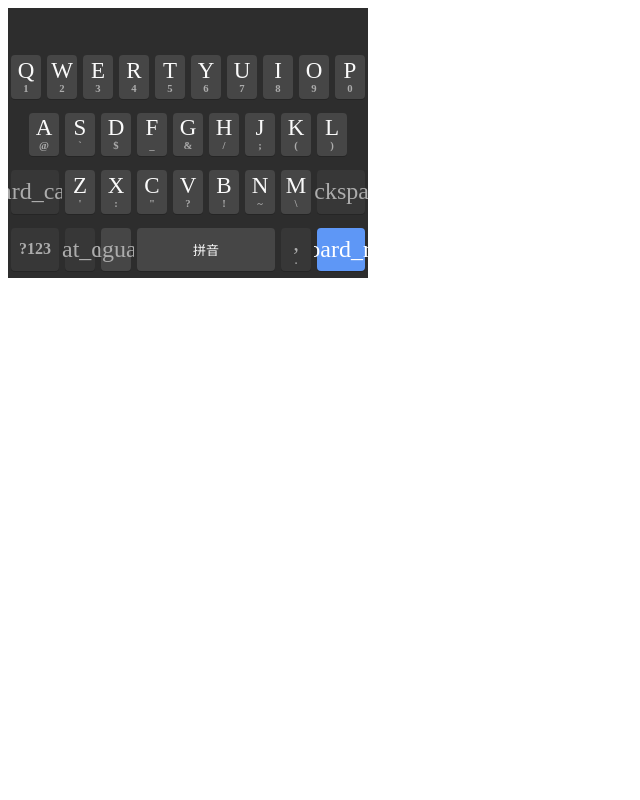
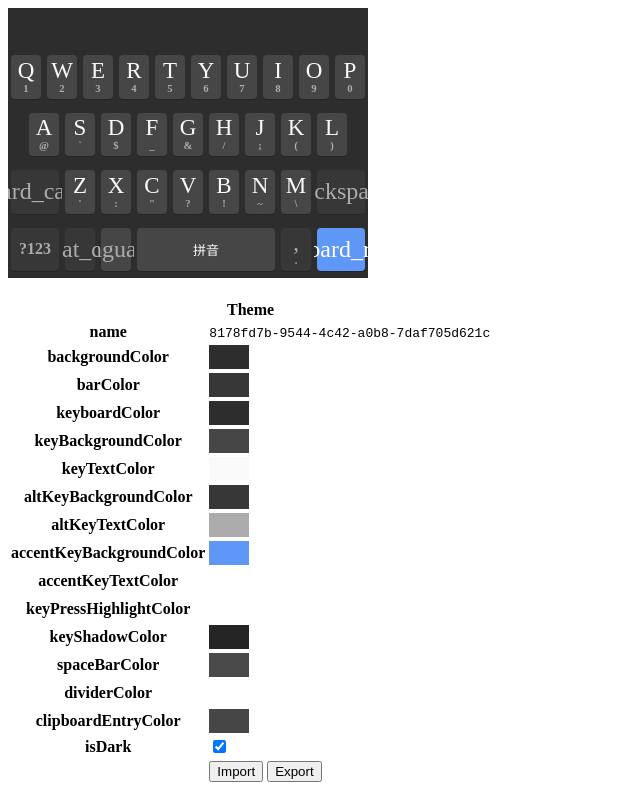
Before and after one commit to fcitx5-android/theme-designer, a Vue app: page / in a window 1280 px wide. Shown: the whole page, without its empty margins (0-640 px from the left). Built offline with nearby package versions, Linux system fonts and the light colour scheme; a web font is replaced by a local one.

Commit message:
feat: theme properties editing form

```diff
--- a/package.json
+++ b/package.json
@@ -9,9 +9,12 @@
   },
   "dependencies": {
     "material-design-icons-iconfont": "^6.7.0",
-    "vue": "^3.2.25"
+    "uuid": "^8.3.2",
+    "vue": "^3.2.25",
+    "vue-color-kit": "^1.0.5"
   },
   "devDependencies": {
+    "@types/uuid": "^8.3.4",
     "@vitejs/plugin-vue": "^2.3.1",
     "typescript": "^4.5.4",
     "vite": "^2.9.5",
--- a/src/App.vue
+++ b/src/App.vue
@@ -1,5 +1,7 @@
 <script setup lang="ts">
 import { ref } from 'vue';
+
+import { v4 as uuidv4 } from 'uuid';
 
 import { PunctuationPosition, ThemePreference } from './types/ThemePreference';
 import { normalizeThemeProperties, ThemeProperties, uint2int32 } from './types/ThemeProperties';
@@ -8,6 +10,7 @@ import { TextKeyboard } from './layouts';
 
 import KawaiiBar from './components/KawaiiBar.vue';
 import KeyboardWindow from './components/KeyboardWindow.vue';
+import ThemeEditor from './components/ThemeEditor.vue';
 
 const preference = ref<ThemePreference>({
     border: true,
@@ -18,7 +21,7 @@ const preference = ref<ThemePreference>({
 });
 
 const theme = ref<ThemeProperties>(normalizeThemeProperties({
-    name: 'PixelDark',
+    name: uuidv4(),
     backgroundColor: uint2int32(0xff2d2d2d),
     barColor: uint2int32(0xff373737),
     keyboardColor: uint2int32(0xff2d2d2d),
@@ -44,6 +47,9 @@ const theme = ref<ThemeProperties>(normalizeThemeProperties({
             <KeyboardWindow :preference="preference" :layout="TextKeyboard" :theme="theme"></KeyboardWindow>
         </div>
     </div>
+    <div class="form">
+        <ThemeEditor v-model="theme" @import="importTheme" @export="exportTheme"></ThemeEditor>
+    </div>
 </template>
 
 <style>
--- /dev/null
+++ b/src/components/FormItem/FormItem.ts
@@ -0,0 +1,8 @@
+export enum FormItemType {
+    Bool,
+    Color,
+    Enum,
+    Number,
+    Text,
+    UUID
+}
--- /dev/null
+++ b/src/components/FormItem/FormItem.vue
@@ -0,0 +1,52 @@
+<script setup lang="ts">
+import type { Component } from 'vue';
+
+import { FormItemType } from './FormItem';
+
+import Bool from './FormItemBool.vue';
+import Color from './FormItemColor.vue';
+import Enum from './FormItemEnum.vue';
+import Number from './FormItemNumber.vue';
+import Text from './FormItemText.vue';
+import UUID from './FormItemUUID.vue';
+
+const props = defineProps<{
+    name: string;
+    type: FormItemType;
+    value: any;
+}>();
+
+const emit = defineEmits<{
+    (event: 'update:value', name: string, value: any): void
+}>();
+
+const onValueUpdate = (v: any) => emit('update:value', props.name, v);
+
+interface FormItemProps {
+    name: string;
+    value: any;
+}
+
+let component: Component<FormItemProps> = Text;
+switch(props.type) {
+    case FormItemType.Bool: component = Bool; break;
+    case FormItemType.Color: component = Color; break;
+    case FormItemType.Enum: component = Enum; break;
+    case FormItemType.Number: component = Number; break;
+    case FormItemType.UUID: component = UUID; break;
+}
+</script>
+
+<template>
+    <tr>
+        <th>
+            <label :for="name" v-text="name"></label>
+        </th>
+        <td>
+            <component :name="name" :value="value" @update:value="onValueUpdate"></component>
+        </td>
+    </tr>
+</template>
+
+<style>
+</style>
--- /dev/null
+++ b/src/components/FormItem/FormItemBool.vue
@@ -0,0 +1,19 @@
+<script setup lang="ts">
+defineProps<{
+    name: string;
+    value: boolean;
+}>();
+
+const emit = defineEmits<{
+    (event: 'update:value', value: boolean): void
+}>();
+
+const onCheckboxInput = (e: Event) => emit('update:value', (e.target as HTMLInputElement).checked);
+</script>
+
+<template>
+    <input type="checkbox" :id="name" :checked="value" @input="onCheckboxInput">
+</template>
+
+<style>
+</style>
--- /dev/null
+++ b/src/components/FormItem/FormItemColor.vue
@@ -0,0 +1,34 @@
+<script setup lang="ts">
+import { inject } from 'vue';
+
+import type { FnOpenColorPicker } from '../ThemeEditor.vue';
+
+const props = defineProps<{
+    name: string;
+    value: string;
+}>();
+
+const emit = defineEmits<{
+    (event: 'update:value', value: string): void
+}>();
+
+const openColorPicker = inject<FnOpenColorPicker>('openColorPicker') ?? (() => { });
+
+const onColorChange = (color: string) => emit('update:value', color);
+
+const onColorSampleClick = () => {
+    openColorPicker(props.name, props.value, onColorChange)
+};
+</script>
+
+<template>
+    <div class="form-item-color__sample" :id="name" @click="onColorSampleClick"></div>
+</template>
+
+<style>
+.form-item-color__sample {
+    background-color: v-bind(value);
+    height: 24px;
+    width: 40px;
+}
+</style>
--- /dev/null
+++ b/src/components/FormItem/FormItemEnum.vue
@@ -0,0 +1,22 @@
+<script setup lang="ts">
+const { name, value } = defineProps<{
+    name: string;
+    value: number;
+}>();
+
+const emit = defineEmits<{
+    (event: 'update:value', value: number): void
+}>();
+
+const onTextInput = (e: Event) => emit('update:value', Number.parseInt((e.target as HTMLInputElement).value, 10));
+</script>
+
+<template>
+    <input type="text" :id="name" :value="value" @input="onTextInput">
+</template>
+
+<style scoped>
+input {
+    display: none;
+}
+</style>
--- /dev/null
+++ b/src/components/FormItem/FormItemNumber.vue
@@ -0,0 +1,19 @@
+<script setup lang="ts">
+const { name, value } = defineProps<{
+    name: string;
+    value: number;
+}>();
+
+const emit = defineEmits<{
+    (event: 'update:value', value: number): void
+}>();
+
+const onTextInput = (e: Event) => emit('update:value', Number.parseFloat((e.target as HTMLInputElement).value));
+</script>
+
+<template>
+    <input type="number" :id="name" :value="value" @input="onTextInput">
+</template>
+
+<style>
+</style>
--- /dev/null
+++ b/src/components/FormItem/FormItemText.vue
@@ -0,0 +1,19 @@
+<script setup lang="ts">
+const { name, value } = defineProps<{
+    name: string;
+    value: string;
+}>();
+
+const emit = defineEmits<{
+    (event: 'update:value', value: string): void
+}>();
+
+const onTextInput = (e: Event) => emit('update:value', (e.target as HTMLInputElement).value);
+</script>
+
+<template>
+    <input type="text" :id="name" :value="value" @input="onTextInput">
+</template>
+
+<style>
+</style>
--- /dev/null
+++ b/src/components/FormItem/FormItemUUID.vue
@@ -0,0 +1,24 @@
+<script setup lang="ts">
+import { v4 as uuidv4 } from 'uuid';
+
+defineProps<{
+    name: string;
+    value: string;
+}>();
+
+const emit = defineEmits<{
+    (event: 'update:value', value: string): void
+}>();
+
+const newUUID = () => emit('update:value', uuidv4())
+</script>
+
+<template>
+    <span :id="name" v-text="value" @click="newUUID"></span>
+</template>
+
+<style scoped>
+span {
+    font-family: monospace;
+}
+</style>
--- /dev/null
+++ b/src/components/ThemeEditor.vue
@@ -0,0 +1,147 @@
+<script setup lang="ts">
+import { computed, reactive, ref } from 'vue';
+import { provide } from 'vue';
+
+import { ColorPicker } from 'vue-color-kit';
+import 'vue-color-kit/dist/vue-color-kit.css'
+
+import { ThemeProperties, ThemePropertyType, ThemePropertiesTypes } from '../types/ThemeProperties';
+import { FormItemType } from './FormItem/FormItem';
+
+import FormItem from './FormItem/FormItem.vue';
+
+export interface FnOpenColorPicker {
+    (name: string, initialColor: string, callback: (color: string) => void): void
+}
+
+const props = defineProps<{
+    modelValue: ThemeProperties
+}>();
+
+const emit = defineEmits<{
+    (event: 'import'): void
+    (event: 'export'): void
+    (event: 'update:modelValue', value: ThemeProperties): void
+}>();
+
+const EntryType = {
+    [ThemePropertyType.Unknown]: null,
+    [ThemePropertyType.Boolean]: FormItemType.Bool,
+    [ThemePropertyType.Color]: FormItemType.Color,
+    [ThemePropertyType.UUID]: FormItemType.UUID
+};
+
+const entries = computed(() => {
+    const result = [];
+    for (const [name, value] of Object.entries(props.modelValue)) {
+        const type = EntryType[ThemePropertiesTypes[name]];
+        if (type === null) continue;
+        result.push({ name, type, value });
+    }
+    return result;
+});
+
+const onPropUpdate = (k: string, v: boolean | string) => emit('update:modelValue', { ...props.modelValue, [k]: v });
+
+const colorPicker = ref<typeof ColorPicker.methods>();
+
+interface ColorPickerResult {
+    rgba: { r: number, g: number, b: number, a: number };
+    hsv: { h: number, s: number, v: number };
+    /** `0xRRGGBB` without alpha */
+    hex: string;
+}
+
+const picker = reactive({
+    name: '',
+    open: false,
+    onChange: (color: string) => { }
+});
+
+const onColorPickerChange = (color: ColorPickerResult) => {
+    if (!picker.open) return;
+    const { r, g, b, a } = color.rgba;
+    const hex = [r, g, b, Math.round(a * 0xff)].map(i => i.toString(16).padStart(2, '0')).join('');
+    picker.onChange(`#${hex}`);
+}
+
+function hexa2rgba(hexa: string) {
+    const r = Number.parseInt(hexa.substring(1, 3), 0x10);
+    const g = Number.parseInt(hexa.substring(3, 5), 0x10);
+    const b = Number.parseInt(hexa.substring(5, 7), 0x10);
+    const a = Number.parseInt(hexa.substring(7, 9), 0x10) / 0xff;
+    return `${r}, ${g}, ${b}, ${a.toFixed(3)}`;
+}
+
+const openColorPicker: FnOpenColorPicker = (name, initialColor, callback) => {
+    colorPicker.value?.inputRgba(hexa2rgba(initialColor));
+    picker.name = name;
+    picker.open = true;
+    picker.onChange = callback;
+};
+
+provide<FnOpenColorPicker>('openColorPicker', openColorPicker);
+
+const closeColorPicker = () => {
+    picker.open = false;
+    picker.onChange = () => { };
+}
+</script>
+
+<template>
+    <div class="theme-editor">
+        <table>
+            <tbody>
+                <tr>
+                    <th colspan="2">Theme</th>
+                </tr>
+                <template v-for="item of entries" :key="item.name">
+                    <FormItem v-if="item.type !== null" v-bind="item" @update:value="onPropUpdate"></FormItem>
+                </template>
+                <tr>
+                    <th></th>
+                    <td>
+                        <input type="button" value="Import" @click="emit('import')">
+                        <span>&nbsp;</span>
+                        <input type="button" value="Export" @click="emit('export')">
+                    </td>
+                </tr>
+            </tbody>
+        </table>
+        <div class="color-picker" v-show="picker.open">
+            <table class="color-picker__title">
+                <tbody>
+                    <tr>
+                        <th>Color</th>
+                        <td v-text="picker.name"></td>
+                    </tr>
+                </tbody>
+            </table>
+            <ColorPicker ref="colorPicker" theme="light" @changeColor="onColorPickerChange"></ColorPicker>
+            <input class="color-picker__close" type="button" value="Close" @click="closeColorPicker">
+        </div>
+    </div>
+</template>
+
+<style>
+.theme-editor {
+    display: flex;
+}
+
+.color-picker {
+    background-color: #f7f8f9;
+    margin-left: 16px;
+}
+
+.color-picker__title {
+    padding: 0 10px;
+}
+
+.color-picker__close {
+    margin: 10px;
+}
+
+.hu-color-picker {
+    box-shadow: none;
+}
+</style>
```
Also changed, not shown: 1 other file (tests, documents, lock files or other folders).
